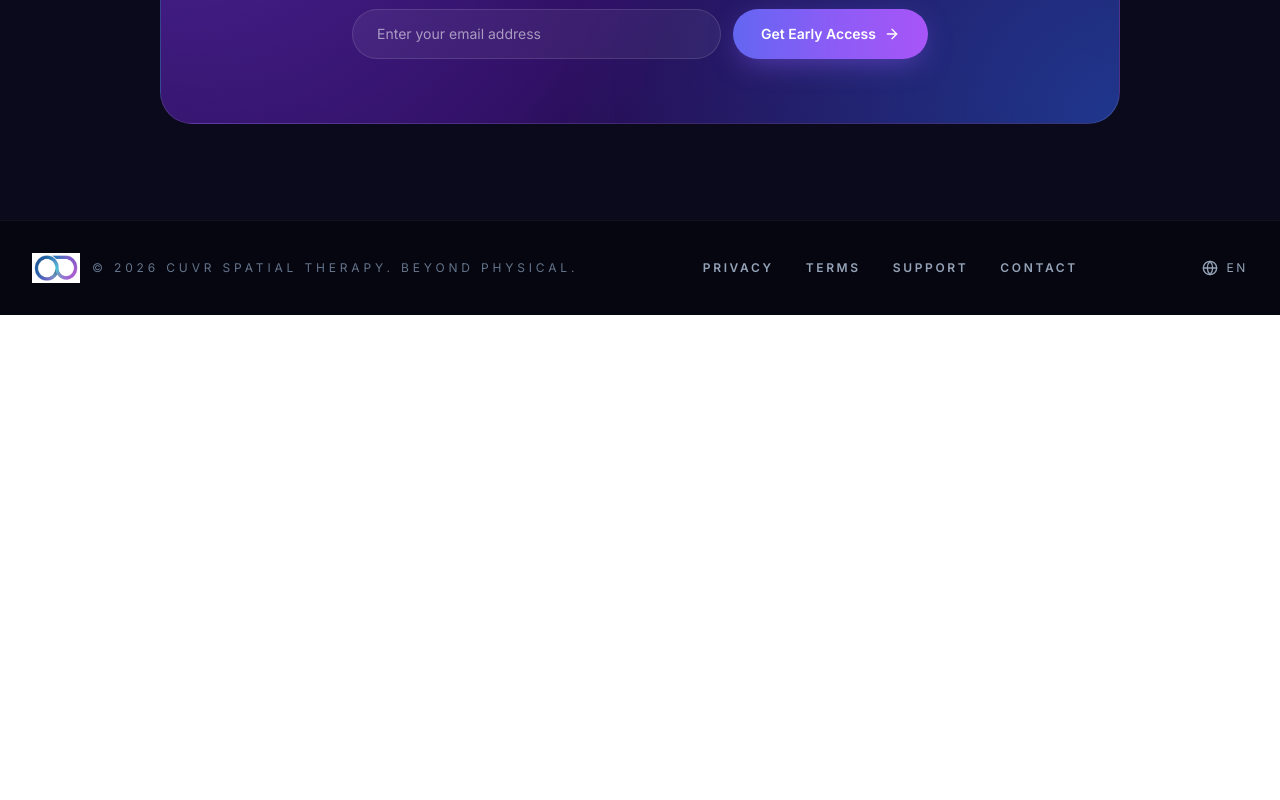
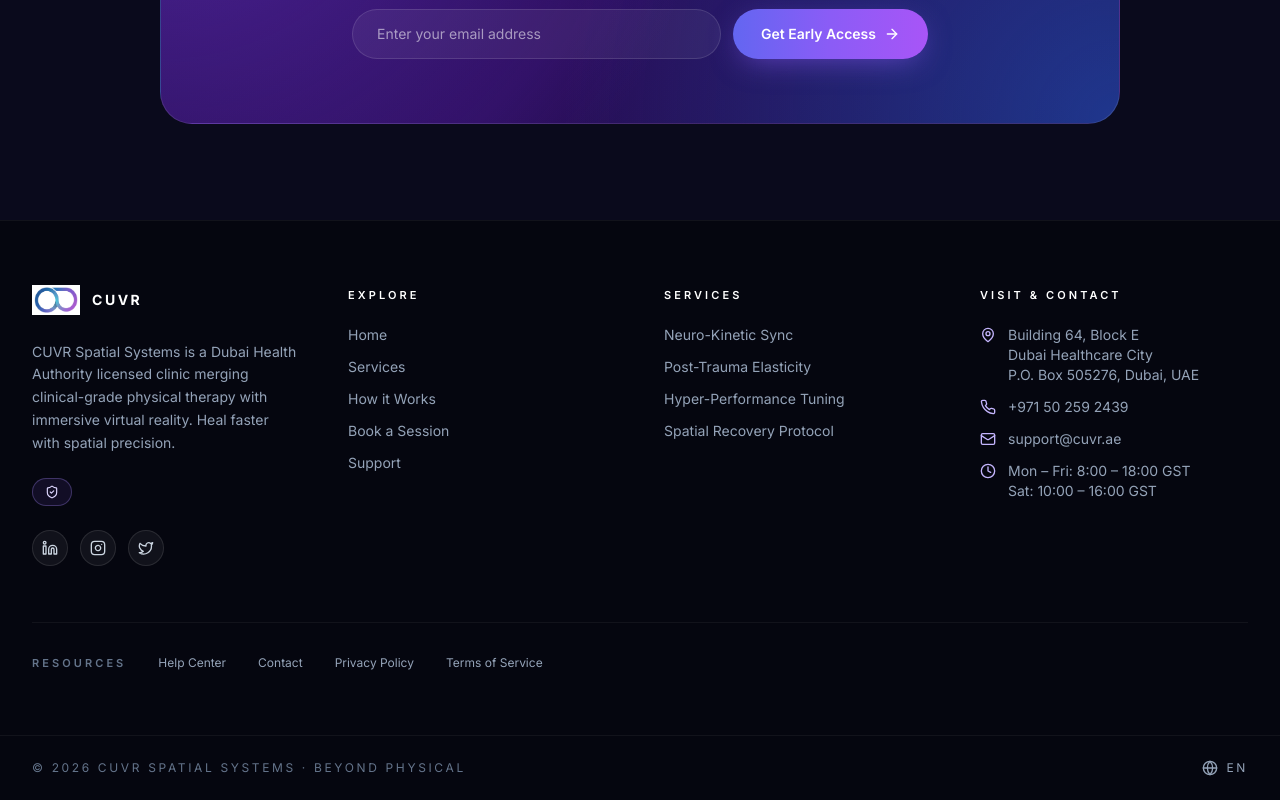
Before and after one commit to cuvr-stack/cuvr-web, a Next.js app: page / in a window 1280 px wide. Shown: the part 3234-4034 px from the top of the page. Before the commit the page ends 3549 px from the top, so only its background shows below. Built offline with nearby package versions, Linux system fonts and the light colour scheme.

Commit message:
Footer changes for SEO

```diff
--- a/app/services/page.tsx
+++ b/app/services/page.tsx
@@ -303,7 +303,7 @@ function Channels() {
   ];
 
   return (
-    <section className="bg-white py-24 text-slate-900">
+    <section id="channels" className="bg-white py-24 text-slate-900 scroll-mt-20">
       <div className="mx-auto max-w-7xl px-5 sm:px-8">
         <AnimateOnScroll
           animation="animate-fade-in"
--- a/components/Footer.tsx
+++ b/components/Footer.tsx
@@ -1,29 +1,198 @@
 import Link from "next/link";
 import Image from "next/image";
-import { Globe } from "lucide-react";
+import {
+  Globe,
+  Linkedin,
+  Instagram,
+  Twitter,
+  MapPin,
+  Phone,
+  Mail,
+  Clock,
+  ShieldCheck,
+} from "lucide-react";
 import cuvr_logo from "@/public/cuvr-logo.png";
 
-const FOOTER_LINKS = [
-  { label: "Privacy", href: "/privacy" },
-  { label: "Terms", href: "/terms" },
+const EXPLORE_LINKS = [
+  { label: "Home", href: "/" },
+  { label: "Services", href: "/services" },
+  { label: "How it Works", href: "/how-it-works" },
+  { label: "Book a Session", href: "/booking" },
   { label: "Support", href: "/support" },
+];
+
+const SERVICE_LINKS = [
+  { label: "Neuro-Kinetic Sync", href: "/services#channels" },
+  { label: "Post-Trauma Elasticity", href: "/services#channels" },
+  { label: "Hyper-Performance Tuning", href: "/services#channels" },
+  { label: "Spatial Recovery Protocol", href: "/how-it-works" },
+];
+
+const RESOURCE_LINKS = [
+  { label: "Help Center", href: "/support" },
   { label: "Contact", href: "/support#contact" },
+  { label: "Privacy Policy", href: "/privacy" },
+  { label: "Terms of Service", href: "/terms" },
+];
+
+const SOCIAL_LINKS = [
+  {
+    label: "LinkedIn",
+    href: "https://www.linkedin.com/company/cuvr",
+    icon: <Linkedin className="h-4 w-4" />,
+  },
+  {
+    label: "Instagram",
+    href: "https://www.instagram.com/cuvr.health",
+    icon: <Instagram className="h-4 w-4" />,
+  },
+  {
+    label: "Twitter",
+    href: "https://twitter.com/cuvrhealth",
+    icon: <Twitter className="h-4 w-4" />,
+  },
 ];
 
 export default function Footer() {
   const year = new Date().getFullYear();
   return (
     <footer className="border-t border-white/5 bg-[#05060f] text-slate-400">
-      <div className="mx-auto flex max-w-7xl flex-col items-start justify-between gap-6 px-5 py-8 sm:px-8 md:flex-row md:items-center">
-        <div className="flex items-center gap-3">
-          <Image src={cuvr_logo} alt="CUVR logo" width={48} height={28} />
-          <span className="text-xs uppercase tracking-[0.32em] text-slate-500">
-            © {year} CUVR Spatial Therapy. Beyond Physical.
-          </span>
+      {/* ---------- Top: 4-column sitemap ---------- */}
+      <div className="mx-auto max-w-7xl px-5 py-16 sm:px-8">
+        <div className="grid gap-12 md:grid-cols-2 lg:grid-cols-4">
+          {/* Brand */}
+          <div>
+            <Link href="/" className="inline-flex items-center gap-3">
+              <Image
+                src={cuvr_logo}
+                alt="CUVR logo"
+                width={48}
+                height={28}
+              />
+              <span className="text-sm font-bold tracking-[0.18em] text-white">
+                CUVR
+              </span>
+            </Link>
+            <p className="mt-5 text-sm leading-relaxed text-slate-400">
+              CUVR Spatial Systems is a Dubai Health Authority licensed clinic
+              merging clinical-grade physical therapy with immersive virtual
+              reality. Heal faster with spatial precision.
+            </p>
+
+            <div className="mt-6 inline-flex items-center gap-2 rounded-full border border-violet-400/30 bg-violet-500/10 px-3 py-1.5 text-[11px] font-semibold uppercase tracking-[0.18em] text-violet-200">
+              <ShieldCheck className="h-3.5 w-3.5" />
+              {/* DHA Licensed */}
+            </div>
+
+            <div className="mt-6 flex gap-3">
+              {SOCIAL_LINKS.map((s) => (
+                <a
+                  key={s.label}
+                  href={s.href}
+                  aria-label={s.label}
+                  rel="noopener noreferrer"
+                  target="_blank"
+                  className="flex h-9 w-9 items-center justify-center rounded-full border border-white/10 bg-white/5 text-slate-300 transition hover:border-violet-400/40 hover:bg-violet-500/10 hover:text-white"
+                >
+                  {s.icon}
+                </a>
+              ))}
+            </div>
+          </div>
+
+          {/* Explore */}
+          <nav aria-label="Site" className="text-sm">
+            <h2 className="text-[11px] font-semibold uppercase tracking-[0.28em] text-white">
+              Explore
+            </h2>
+            <ul className="mt-5 space-y-3">
+              {EXPLORE_LINKS.map((l) => (
+                <li key={l.label}>
+                  <Link
+                    href={l.href}
+                    className="text-slate-400 transition hover:text-white"
+                  >
+                    {l.label}
+                  </Link>
+                </li>
+              ))}
+            </ul>
+          </nav>
+
+          {/* Services */}
+          <nav aria-label="Services" className="text-sm">
+            <h2 className="text-[11px] font-semibold uppercase tracking-[0.28em] text-white">
+              Services
+            </h2>
+            <ul className="mt-5 space-y-3">
+              {SERVICE_LINKS.map((l) => (
+                <li key={l.label}>
+                  <Link
+                    href={l.href}
+                    className="text-slate-400 transition hover:text-white"
+                  >
+                    {l.label}
+                  </Link>
+                </li>
+              ))}
+            </ul>
+          </nav>
+
+          {/* Contact / NAP */}
+          <div className="text-sm">
+            <h2 className="text-[11px] font-semibold uppercase tracking-[0.28em] text-white">
+              Visit & Contact
+            </h2>
+            <address className="mt-5 space-y-3 not-italic">
+              <p className="flex items-start gap-3 text-slate-400">
+                <MapPin className="mt-0.5 h-4 w-4 flex-shrink-0 text-violet-300" />
+                <span>
+                  Building 64, Block E
+                  <br />
+                  Dubai Healthcare City
+                  <br />
+                  P.O. Box 505276, Dubai, UAE
+                </span>
+              </p>
+              <p className="flex items-center gap-3">
+                <Phone className="h-4 w-4 flex-shrink-0 text-violet-300" />
+                <a
+                  href="tel:+971502592439"
+                  className="text-slate-400 transition hover:text-white"
+                >
+                  +971 50 259 2439
+                </a>
+              </p>
+              <p className="flex items-center gap-3">
+                <Mail className="h-4 w-4 flex-shrink-0 text-violet-300" />
+                <a
+                  href="mailto:support@cuvr.ae"
+                  className="text-slate-400 transition hover:text-white"
+                >
+                  support@cuvr.ae
+                </a>
+              </p>
+              <p className="flex items-start gap-3 text-slate-400">
+                <Clock className="mt-0.5 h-4 w-4 flex-shrink-0 text-violet-300" />
+                <span>
+                  Mon – Fri: 8:00 – 18:00 GST
+                  <br />
+                  Sat: 10:00 – 16:00 GST
+                </span>
+              </p>
+            </address>
+          </div>
         </div>
 
-        <nav className="flex items-center gap-8 text-xs font-semibold uppercase tracking-[0.22em]">
-          {FOOTER_LINKS.map((l) => (
+        {/* Resources row (secondary nav) */}
+        <nav
+          aria-label="Resources"
+          className="mt-14 flex flex-wrap items-center gap-x-8 gap-y-3 border-t border-white/5 pt-8 text-xs"
+        >
+          <span className="text-[11px] font-semibold uppercase tracking-[0.28em] text-slate-500">
+            Resources
+          </span>
+          {RESOURCE_LINKS.map((l) => (
             <Link
               key={l.label}
               href={l.href}
@@ -33,10 +202,25 @@ export default function Footer() {
             </Link>
           ))}
         </nav>
+      </div>
 
-        <div className="flex items-center gap-2 text-slate-400">
-          <Globe className="h-4 w-4" />
-          <span className="text-xs uppercase tracking-[0.22em]">EN</span>
+      {/* ---------- Bottom bar ---------- */}
+      <div className="border-t border-white/5">
+        <div className="mx-auto flex max-w-7xl flex-col items-start justify-between gap-4 px-5 py-6 text-xs sm:px-8 md:flex-row md:items-center">
+          <p className="uppercase tracking-[0.22em] text-slate-500">
+            © {year} CUVR Spatial Systems · Beyond Physical
+          </p>
+
+          {/* <p className="text-slate-500">
+            Licensed by the{" "}
+            <span className="text-slate-300">Dubai Health Authority</span> ·
+            NABIDH-integrated · UAE PDPL compliant
+          </p> */}
+
+          <div className="flex items-center gap-2 text-slate-400">
+            <Globe className="h-4 w-4" />
+            <span className="uppercase tracking-[0.22em]">EN</span>
+          </div>
         </div>
       </div>
     </footer>
```
